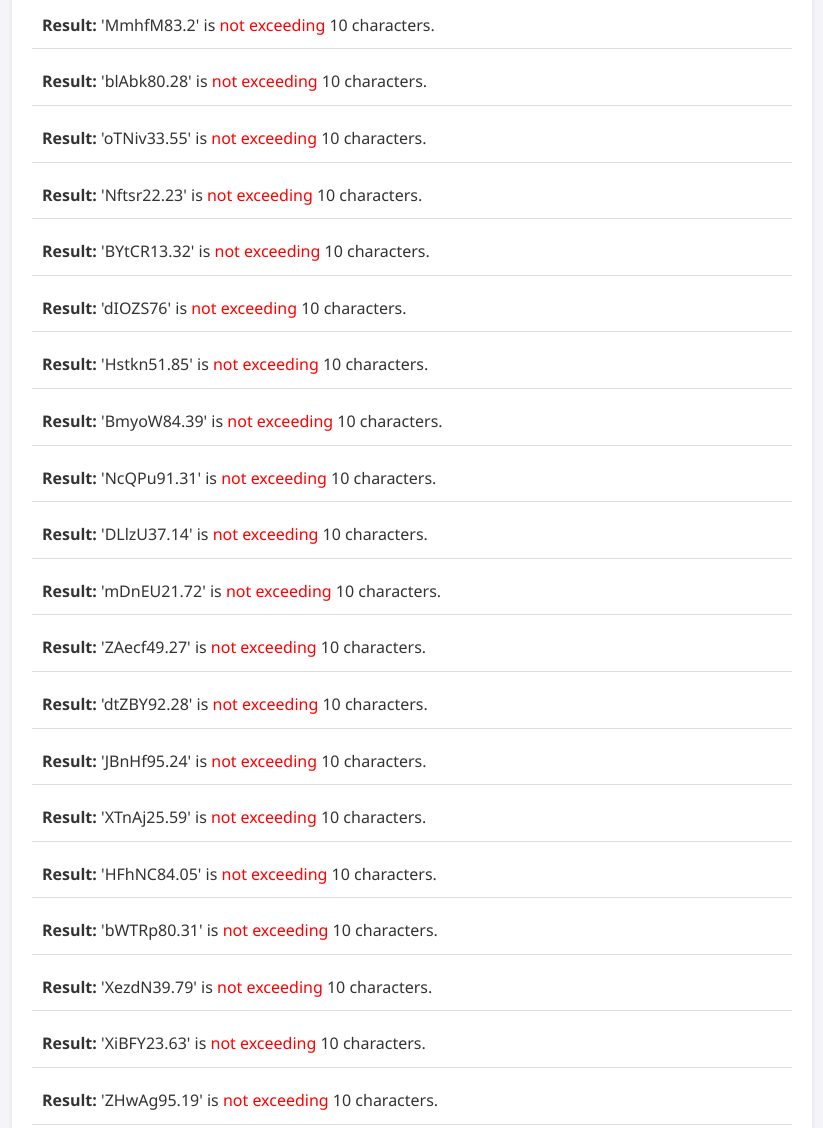
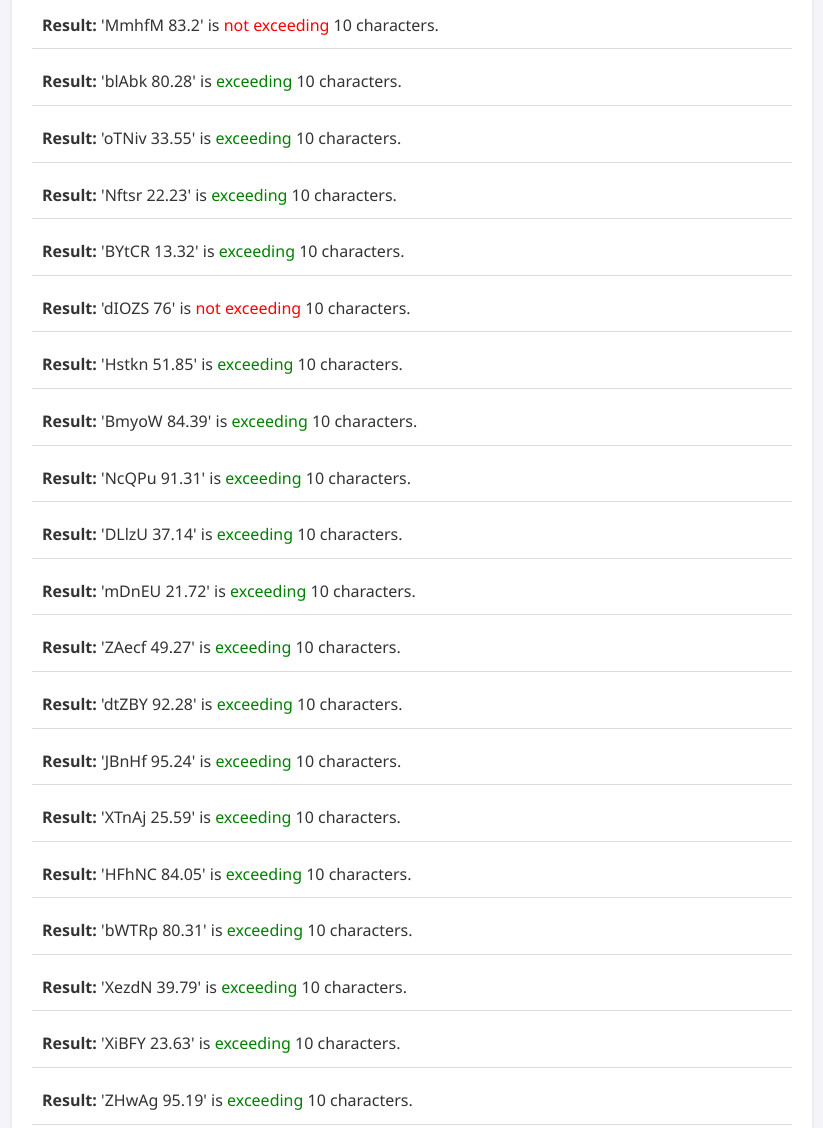
Before and after one commit to Zeeb0-0/Machine-Problems-CS-S2-P, a plain HTML site: page index.html in a window 1280 px wide. Shown: the part 134-1262 px from the top of the page, without its empty margins (228-1051 px from the left). Drawn offline with Linux system fonts and the light colour scheme.

Commit message:
Update index.html

```diff
--- a/index.html
+++ b/index.html
@@ -106,7 +106,7 @@
         const num2 = parseFloat(record.Number2);
         const str = record.String;
         const sum = num1 + num2;
-        const resultStr = str + sum;
+        const resultStr = str + ' ' + sum;
         const exceeds = resultStr.length > 10;
 
         outputHTML += `<div class="result">
```
